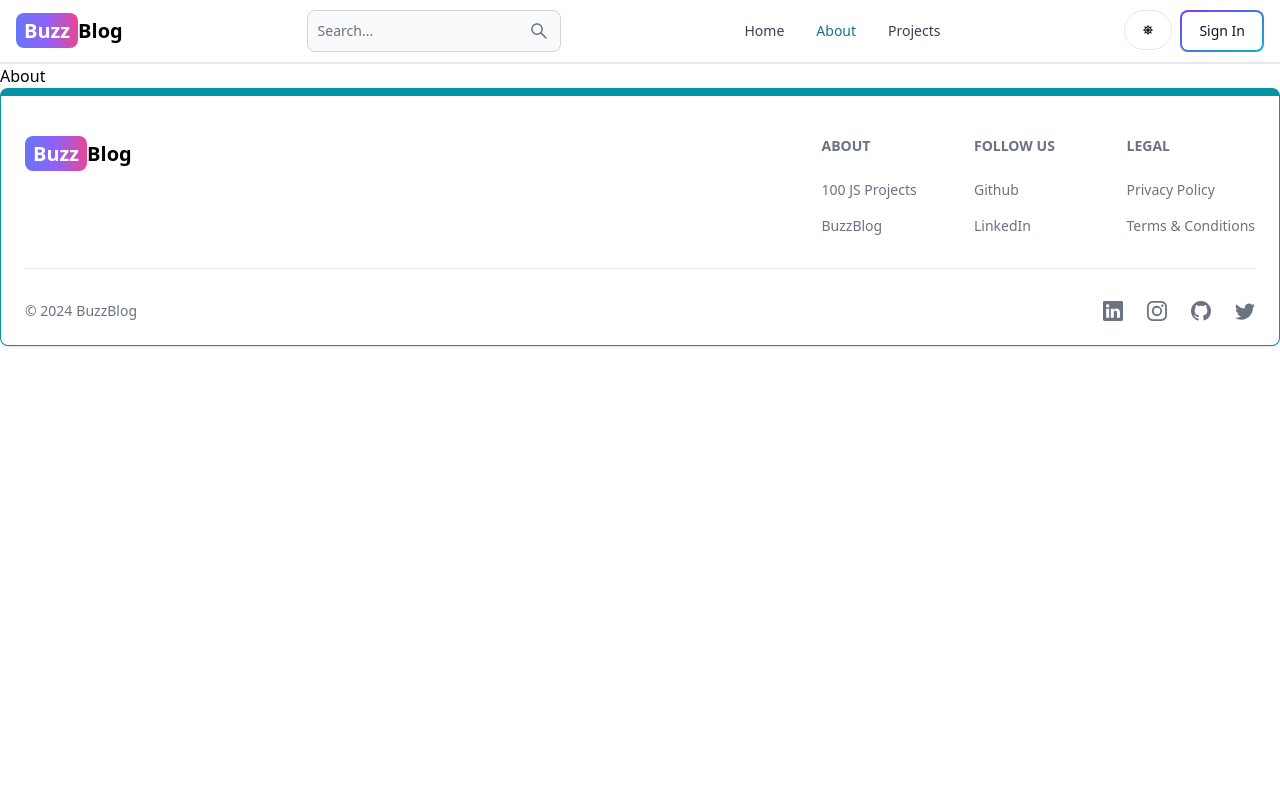
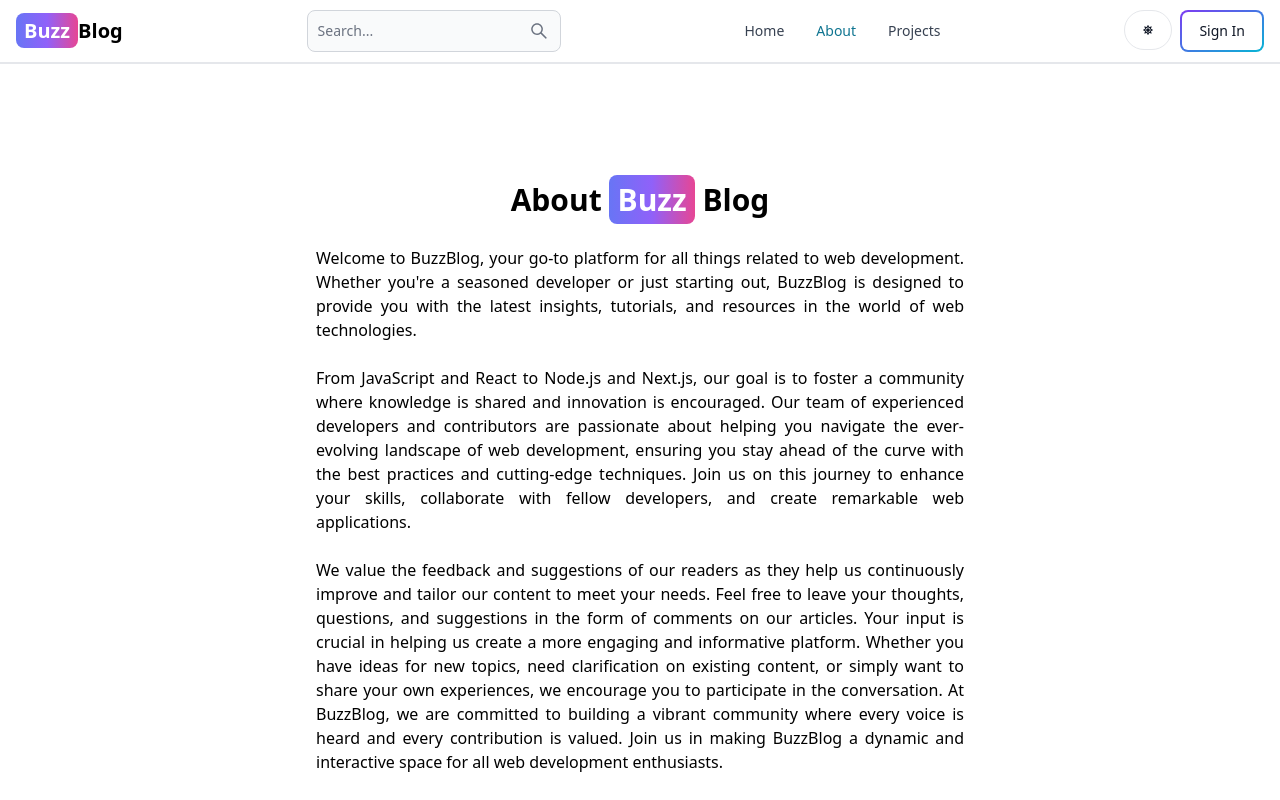
Before and after one commit to tayyabm708/BuzzBlog, a React (Vite) app in the folder client/: page /about in a window 1280 px wide. Shown: the top 800 px of the page. Built offline with nearby package versions, Linux system fonts and the light colour scheme; no server answers; the HTML template or start-up script is replaced by a standard one.

Commit message:
complete about about and project pages

```diff
--- a/client/src/components/Header.jsx
+++ b/client/src/components/Header.jsx
@@ -64,14 +64,12 @@ export default function Header() {
           type='text'
           placeholder='Search...'
           rightIcon={AiOutlineSearch}
-          className='hidden lg:inline'
+          className=' lg:inline'
           value={searchTerm}
           onChange={(e) => setSearchTerm(e.target.value)}
         />
       </form>
-      <Button className='w-12 h-10 lg:hidden' color='gray' pill>
-        <AiOutlineSearch />
-      </Button>
+
       <div className='flex gap-2 md:order-2'>
         <Button
           className='w-12 h-10 hidden sm:inline'
--- a/client/src/pages/About.jsx
+++ b/client/src/pages/About.jsx
@@ -1,9 +1,54 @@
-import React from 'react'
+import React from "react";
 
 function About() {
   return (
-    <div>About</div>
-  )
+    <div className="min-h-screen flex items-center justify-center">
+      <div className="max-w-2xl mx-auto p-3 text-center">
+        <div className="">
+          <h1 className="text-3xl font-semibold text-center my-7">
+            About{" "}
+            <span className="px-2 py-1 bg-gradient-to-r from-indigo-500 via-purple-500 to-pink-500 rounded-lg text-white">
+              Buzz
+            </span>{" "}
+            Blog
+          </h1>
+          <div className="text-md  flex flex-col gap-6 text-justify">
+            <p>
+              Welcome to BuzzBlog, your go-to platform for all things related to
+              web development. Whether you're a seasoned developer or just
+              starting out, BuzzBlog is designed to provide you with the latest
+              insights, tutorials, and resources in the world of web
+              technologies.
+            </p>
+            <p>
+              From JavaScript and React to Node.js and Next.js, our goal is to
+              foster a community where knowledge is shared and innovation is
+              encouraged. Our team of experienced developers and contributors
+              are passionate about helping you navigate the ever-evolving
+              landscape of web development, ensuring you stay ahead of the curve
+              with the best practices and cutting-edge techniques. Join us on
+              this journey to enhance your skills, collaborate with fellow
+              developers, and create remarkable web applications.
+            </p>
+            <p>
+              We value the feedback and suggestions of our readers as they help
+              us continuously improve and tailor our content to meet your needs.
+              Feel free to leave your thoughts, questions, and suggestions in
+              the form of comments on our articles. Your input is crucial in
+              helping us create a more engaging and informative platform.
+              Whether you have ideas for new topics, need clarification on
+              existing content, or simply want to share your own experiences, we
+              encourage you to participate in the conversation. At BuzzBlog, we
+              are committed to building a vibrant community where every voice is
+              heard and every contribution is valued. Join us in making BuzzBlog
+              a dynamic and interactive space for all web development
+              enthusiasts.
+            </p>
+          </div>
+        </div>
+      </div>
+    </div>
+  );
 }
 
-export default About
+export default About;
--- a/client/src/pages/Projects.jsx
+++ b/client/src/pages/Projects.jsx
@@ -1,9 +1,17 @@
-import React from 'react'
+import React from "react";
+import CallToAction from "../components/CallToAction";
 
 function Projects() {
   return (
-    <div>Projects</div>
-  )
+    <div className="min-h-screen max-w-2xl mx-auto flex justify-center items-center flex-col gap-6 p-3">
+      <h1 className="text-3xl font-semibold">Projects</h1>
+      <p className="text-md">
+        Build fun an enganging projects while learning HTML, CSS, and
+        JavaScript!{" "}
+      </p>
+      <CallToAction />
+    </div>
+  );
 }
 
-export default Projects
+export default Projects;
```
